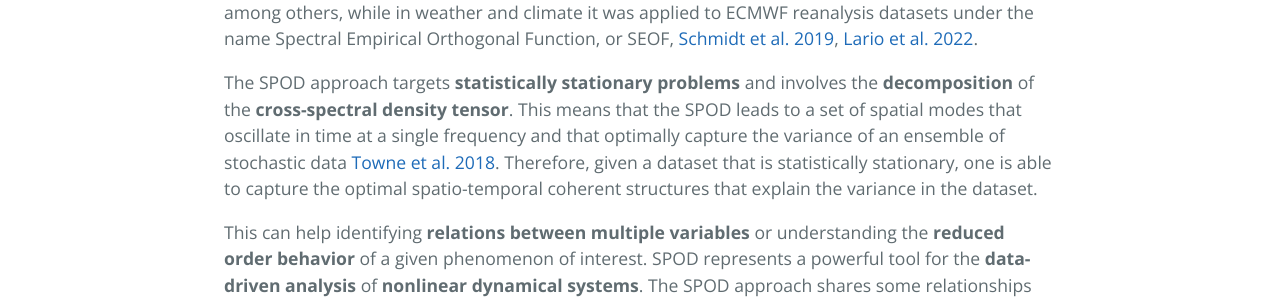
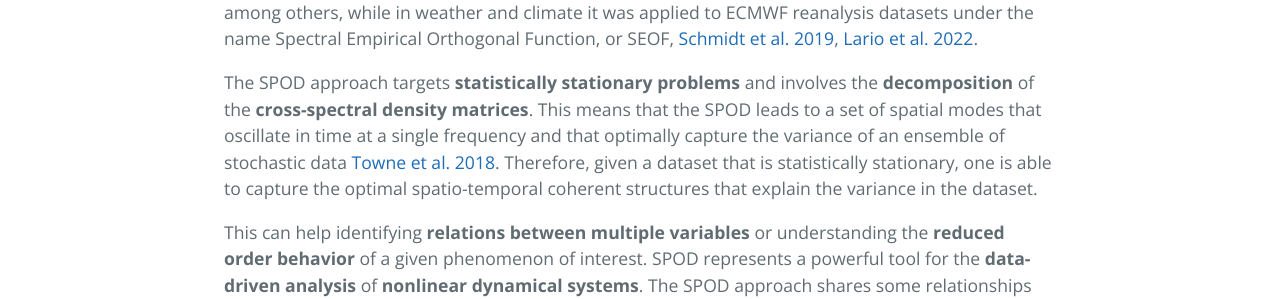
Before and after one commit to MathEXLab/PySPOD, a Jekyll site: the page built from about.md, in a window 1280 px wide. Shown: the part 637-936 px from the top of the page. Built offline with Jekyll 4.4.1, drawn with Linux system fonts in a browser that asks for light colours; part of the change alters nothing that is shown.

Commit message:
Update about.md
Signed-off-by: Oliver Schmidt <oliver.t.schmidt@gmail.com>

```diff
--- a/about.md
+++ b/about.md
@@ -32,7 +32,7 @@ datasets under the name Spectral Empirical Orthogonal Function, or SEOF,
 [Lario et al. 2022](https://www.sciencedirect.com/science/article/pii/S002199912200537X).
 
 The SPOD approach targets **statistically stationary problems** and involves
-the **decomposition** of the **cross-spectral density tensor**. This means
+the **decomposition** of the **cross-spectral density matrices**. This means
 that the SPOD leads to a set of spatial modes that oscillate in time at
 a single frequency and that optimally capture the variance of an ensemble
 of stochastic data [Towne et al. 2018](https://doi.org/10.1017/jfm.2018.283).
@@ -62,8 +62,8 @@ and the **streaming algorithm**
 both parallel and distributed via [mpi4py](https://github.com/mpi4py/mpi4py).
 
 The two versions are based on their Matlab serial implementation:
-- [batch_spod_matlab](https://github.com/SpectralPOD/spod_matlab)
-- [streaming_spod_matlab](https://nl.mathworks.com/matlabcentral/fileexchange/69963-streaming-spectral-proper-orthogonal-decomposition)
+- [batch_spod_matlab](https://www.mathworks.com/matlabcentral/fileexchange/65683-spectral-proper-orthogonal-decomposition-spod)
+- [streaming_spod_matlab](https://www.mathworks.com/matlabcentral/fileexchange/69963-streaming-spectral-proper-orthogonal-decomposition)
 
 The figures below show the two algorithms. For more algorithmic details
 please refer to [Schmidt and Towne 2019](https://doi.org/10.1016/j.cpc.2018.11.009).
```
